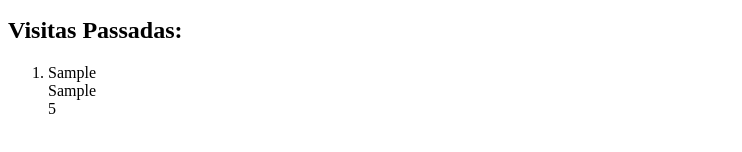
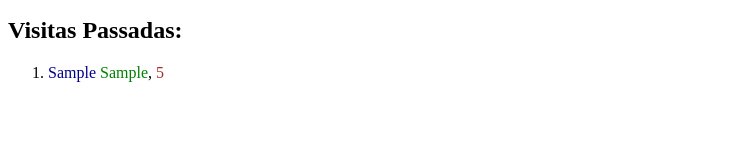
Before and after one commit to ufjf-dcc121/ufjf-dcc121-2023-1-atv9-Hychiro, a plain HTML site: page index.html in a window 1280 px wide. Both pictures are taken after typing "Sample", "Sample", "5" into the empty fields and a click on the input 603 px from the left and 90 px from the top of the page. Shown: the part 138-290 px from the top of the page, without its empty margins (0-742 px from the left). Drawn offline with Linux system fonts and the light colour scheme.

Commit message:
adiciona css com regras de especificidades

```diff
--- a/index.html
+++ b/index.html
@@ -1,27 +1,51 @@
 <!DOCTYPE html>
 <html lang="en">
+
 <head>
     <meta charset="UTF-8">
     <meta http-equiv="X-UA-Compatible" content="IE=edge">
     <meta name="viewport" content="width=device-width, initial-scale=1.0">
     <title>Semana 9: Forms</title>
     <style>
-        p>span{
+        p>span {
             color: red;
+        }
+
+        .pessoa>div {
+            color: darkblue;
+            display: inline;
+        }
+
+        div.sobrenome {
+            color: green
+        }
+
+        div.idade {
+            color: brown;
+        }
+
+        .pessoa>.sobrenome::before {
+            content: ' ';
+        }
+
+        .pessoa>.idade::before {
+            color: black;
+            content: ', ';
         }
     </style>
 </head>
+
 <body>
     <header>
         <h1>Semana 9: Forms</h1>
     </header>
     <main>
         <form action="">
-            <input type="text" name="nome"/>
-            <input type="text" name="sobrenome"/>
-            <input type="number" name="idade"/>
-            <input type="submit" >
-            <input type="reset" >
+            <input type="text" name="nome" />
+            <input type="text" name="sobrenome" />
+            <input type="number" name="idade" />
+            <input type="submit">
+            <input type="reset">
 
         </form>
         <p></p>
@@ -34,8 +58,7 @@
         const pessoa = document.querySelector('p')
         const lista = document.querySelector('ol')
 
-        function aoEnviar(event)
-        {
+        function aoEnviar(event) {
 
             event.preventDefault();
             console.log("Hello, form!");
@@ -52,7 +75,7 @@
 
             adicionarPessoa(nome, sobrenome, idade)
         }
-        function adicionarPessoa(nome, sobrenome, idade){
+        function adicionarPessoa(nome, sobrenome, idade) {
             const li = document.createElement('li');
             const divPessoa = document.createElement('div');
             divPessoa.classList.add('pessoa');
@@ -78,4 +101,5 @@
     </script>
 
 </body>
+
 </html>
```
